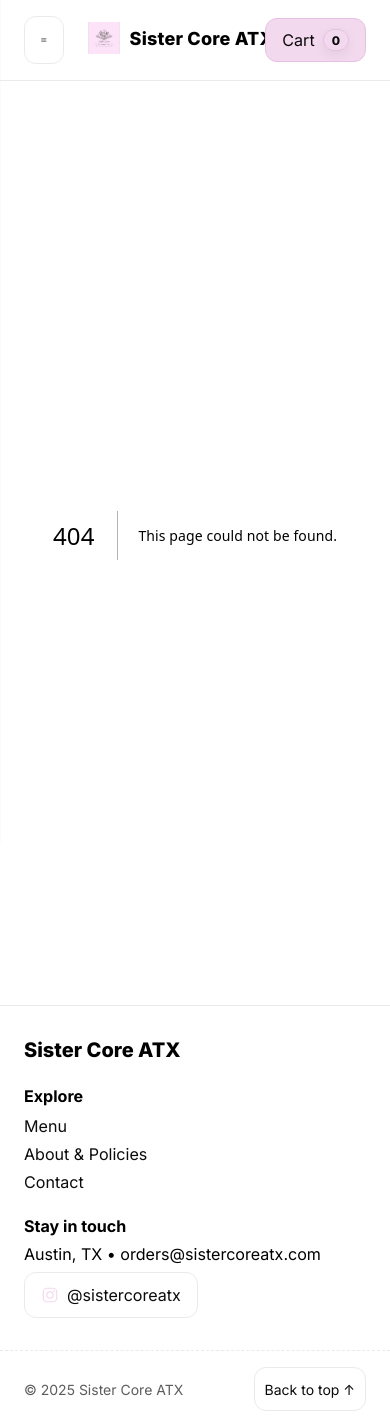
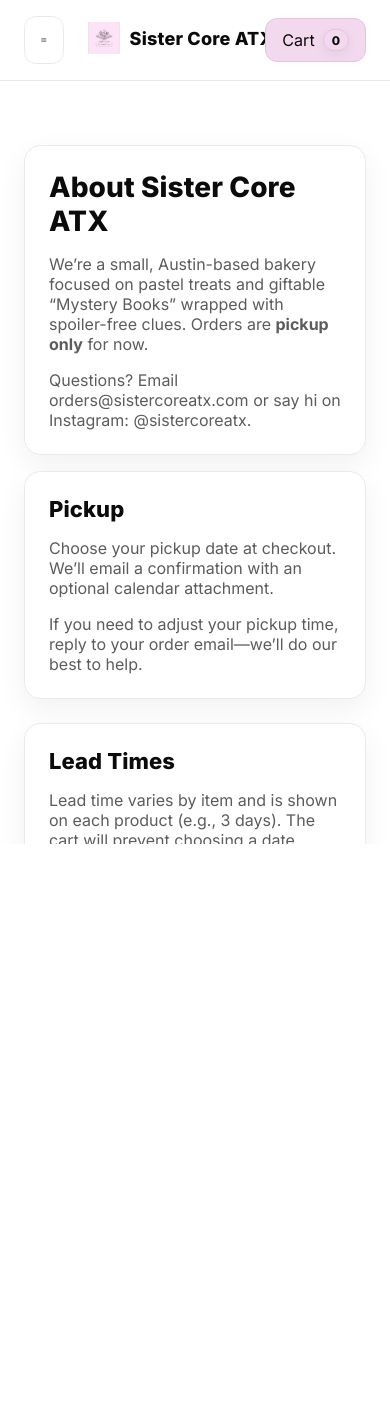
Before and after one commit to JacobGaudet/sistercore, a Next.js app: page /info in a window 390 px wide. Before the commit this address had no page. After the commit the page ends 844 px from the top, so only its background shows below. Built offline with nearby package versions, Linux system fonts and the light colour scheme.

Commit message:
more mobile fixes

```diff
--- a/app/globals.css
+++ b/app/globals.css
@@ -221,28 +221,38 @@
 .brand-wrap { gap: 10px; }
 .nav-actions .btn { height: 40px; }
 
-/* Drawer nav (mobile) */
+/* Drawer nav (mobile) — compact */
 .drawer-backdrop {
   position: fixed; inset: 0; background: rgba(0,0,0,.28);
-  opacity: 0; pointer-events: none; transition: opacity .2s ease;
+  opacity: 0; pointer-events: none; transition: opacity .18s ease;
   z-index: 80;
 }
 .drawer-backdrop.open { opacity: 1; pointer-events: auto; }
+
 .drawer {
-  position: fixed; top: 0; left: 0; height: 100dvh; width: 82vw; max-width: 340px;
+  position: fixed; top: 0; left: 0; height: 100dvh; width: 78vw; max-width: 320px;
   background: #fff; border-right: 1px solid var(--border);
-  transform: translateX(-100%); transition: transform .22s ease; z-index: 90;
-  display: grid; grid-template-rows: auto 1fr; padding: 16px;
+  transform: translateX(-100%); transition: transform .2s ease; z-index: 90;
+  display: grid; grid-template-rows: auto 1fr; padding: 12px;
 }
 .drawer.open { transform: translateX(0); }
+
 .drawer-close {
   justify-self: end; border: 1px solid var(--border);
   background: var(--accent); color: #0b0b0b; border-radius: 10px; padding: 6px 10px;
 }
-.drawer-nav { display: grid; gap: 14px; padding: 10px; }
+
+.drawer-nav {
+  display: grid; gap: 8px; padding: 8px; margin-top: 6px;
+}
 .drawer-nav a {
-  padding: 12px 10px; border-radius: 10px; border: 1px solid var(--border);
+  display: block;
+  padding: 9px 10px;
+  font-size: 15px; line-height: 1.25;
+  border-radius: 10px; border: 1px solid var(--border);
+  background: #fff;
 }
+.drawer-nav a:hover { background: #fafafa; }
 
 /* Horizontal scroll section (for featured) */
 .scroll-x {
@@ -276,3 +286,25 @@
 @media (min-width: 900px) {
   .mobile-addbar, .mobile-addbar-spacer { display: none; }
 }
+
+/* Cart layout: one column on mobile, two on desktop */
+.cart-layout {
+  display: grid;
+  grid-template-columns: 1fr;
+  gap: var(--space-5);
+  overflow-x: hidden; /* prevents tiny layout shift causing horizontal scroll */
+}
+@media (min-width: 900px) {
+  .cart-layout {
+    grid-template-columns: 1.2fr .8fr;
+  }
+}
+
+/* Sticky aside only on desktop */
+.sticky-aside { position: static; }
+@media (min-width: 900px) {
+  .sticky-aside { position: sticky; top: 90px; height: fit-content; }
+}
+
+/* Safety: never allow horizontal scroll on the whole page */
+html, body { max-width: 100%; overflow-x: hidden; }
--- /dev/null
+++ b/app/info/page.tsx
@@ -0,0 +1,75 @@
+export const metadata = {
+  title: "About & Policies — Sister Core ATX",
+  description: "Pickup-only bakery in Austin, TX. Lead times, allergens, and order policies.",
+};
+
+export default function InfoPage() {
+  return (
+    <main className="container stack">
+      <section className="card stack">
+        <h1>About Sister Core ATX</h1>
+        <p className="lead">
+          We’re a small, Austin-based bakery focused on pastel treats and giftable “Mystery Books”
+          wrapped with spoiler-free clues. Orders are <strong>pickup only</strong> for now.
+        </p>
+        <p className="lead">
+          Questions? Email <a href="mailto:orders@sistercoreatx.com">orders@sistercoreatx.com</a> or
+          say hi on Instagram:{" "}
+          <a href="https://instagram.com/sistercoreatx" target="_blank" rel="noopener noreferrer">
+            @sistercoreatx
+          </a>
+          .
+        </p>
+      </section>
+
+      <section className="grid grid-2">
+        <div className="card stack">
+          <h2>Pickup</h2>
+          <p className="lead">
+            Choose your pickup date at checkout. We’ll email a confirmation with an optional calendar attachment.
+          </p>
+          <p className="lead">
+            If you need to adjust your pickup time, reply to your order email—we’ll do our best to help.
+          </p>
+        </div>
+
+        <div className="card stack">
+          <h2>Lead Times</h2>
+          <p className="lead">
+            Lead time varies by item and is shown on each product (e.g., 3 days). The cart will prevent
+            choosing a date earlier than we can accommodate.
+          </p>
+        </div>
+      </section>
+
+      <section className="grid grid-2">
+        <div className="card stack">
+          <h2>Allergens</h2>
+          <p className="lead">
+            Our kitchen handles wheat, dairy, eggs, and nuts. We cannot guarantee allergen-free bakes.
+            Please include any allergy notes at checkout.
+          </p>
+        </div>
+
+        <div className="card stack">
+          <h2>Cancellations & Refunds</h2>
+          <p className="lead">
+            Full refunds are available up to 48 hours before your pickup date. Within 48 hours,
+            ingredients are already underway—please email us and we’ll work with you on options.
+          </p>
+        </div>
+      </section>
+
+      <section className="card stack">
+        <h2>Contact</h2>
+        <p className="lead">
+          Email: <a href="mailto:orders@sistercoreatx.com">orders@sistercoreatx.com</a><br />
+          Instagram:{" "}
+          <a href="https://instagram.com/sistercoreatx" target="_blank" rel="noopener noreferrer">
+            @sistercoreatx
+          </a>
+        </p>
+      </section>
+    </main>
+  );
+}
```
Also changed, not shown: app/cart/page.tsx (+6 -23 lines).
